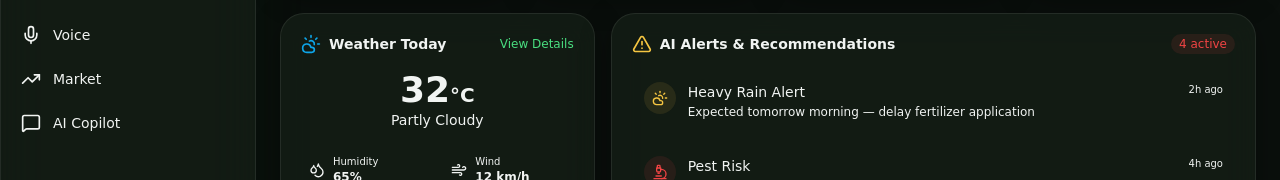
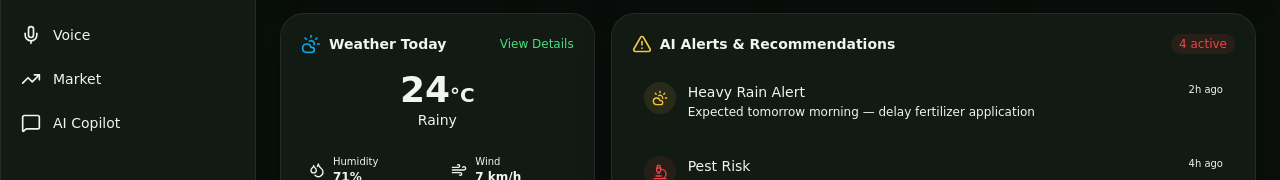
Before and after one commit to Babin123456/KrishiBhoomi-AI, a Next.js app in the folder frontend/: page /dashboard/farmer in a window 1280 px wide. Shown: the part 343-523 px from the top of the page. Built offline with nearby package versions, Linux system fonts and the light colour scheme; a web font is replaced by a local one.

Commit message:
fix(frontend): make dashboard weather parameters dynamically generated from registered state

```diff
--- a/frontend/src/app/dashboard/farmer/page.tsx
+++ b/frontend/src/app/dashboard/farmer/page.tsx
@@ -79,8 +79,13 @@ export default function FarmerDashboard() {
     return "Rajesh";
   });
 
-  // Generate a mock but state-dependent weekly trend calculation to feel realistic
+  // State-dependent weather generator to represent different climates across Indian states
   const stateSeed = userState.charCodeAt(0) + userState.length;
+  const derivedTemp = 24 + (stateSeed % 14); // Range: 24 - 37 degrees
+  const derivedHumidity = 45 + (stateSeed % 36); // Range: 45% - 80%
+  const derivedWind = 5 + (stateSeed % 16); // Range: 5 - 20 km/h
+  const derivedRainChance = (stateSeed * 7) % 100; // Range: 0% - 99%
+
   const stateWeeklyHealth = [
     60 + (stateSeed % 15),
     65 + (stateSeed % 12),
@@ -170,15 +175,15 @@ export default function FarmerDashboard() {
             </Link>
           </div>
           <div className="text-center mb-4">
-            <p className="text-4xl font-bold text-foreground">{weatherData.temp}<span className="text-xl">°C</span></p>
-            <p className="text-sm text-muted-foreground">{weatherData.condition}</p>
+            <p className="text-4xl font-bold text-foreground">{derivedTemp}<span className="text-xl">°C</span></p>
+            <p className="text-sm text-muted-foreground">{derivedRainChance > 60 ? "Rainy" : derivedRainChance > 30 ? "Partly Cloudy" : "Clear Sunny"}</p>
           </div>
           <div className="grid grid-cols-2 gap-3">
             {[
-              { icon: Droplets, label: "Humidity", value: `${weatherData.humidity}%` },
-              { icon: Wind, label: "Wind", value: `${weatherData.wind} km/h` },
-              { icon: Gauge, label: "Rain", value: `${weatherData.rainChance}%` },
-              { icon: ThermometerSun, label: "UV Index", value: `${weatherData.uvIndex}` },
+              { icon: Droplets, label: "Humidity", value: `${derivedHumidity}%` },
+              { icon: Wind, label: "Wind", value: `${derivedWind} km/h` },
+              { icon: Gauge, label: "Rain", value: `${derivedRainChance}%` },
+              { icon: ThermometerSun, label: "UV Index", value: `${derivedTemp > 33 ? 9 : 6}` },
             ].map((item) => (
               <div key={item.label} className="flex items-center gap-2 p-2 rounded-lg bg-muted/50">
                 <item.icon className="w-4 h-4 text-muted-foreground" />
```
